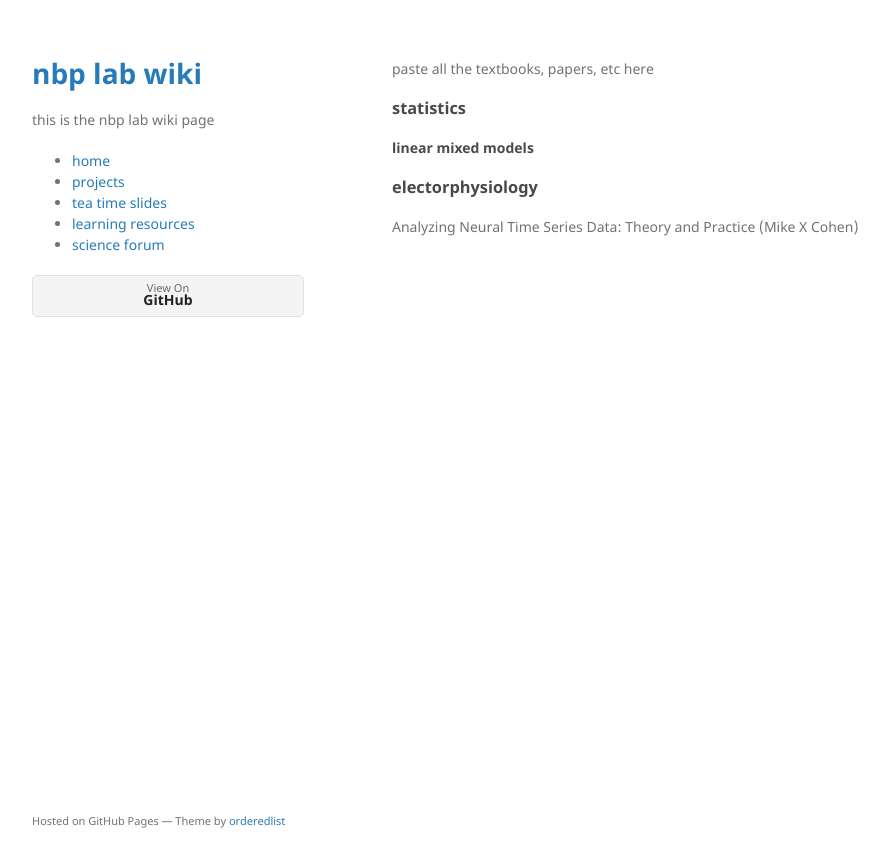
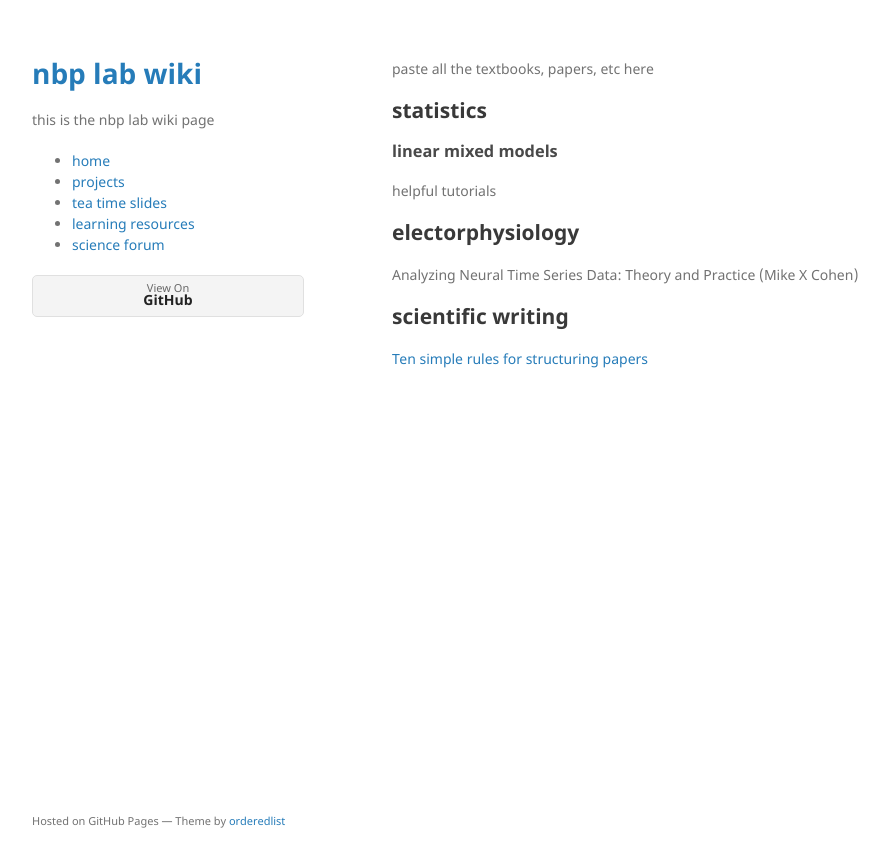
Before and after one commit to comco23/comco23.github.io, a Jekyll site: the page built from resources.md, in a window 1280 px wide. Shown: the top 867 px of the page, without its empty margins (178-1067 px from the left). Built offline with Jekyll 4.4.1, drawn with Linux system fonts in a browser that asks for light colours.

Commit message:
added more links to the resources

```diff
--- a/resources.md
+++ b/resources.md
@@ -5,10 +5,18 @@ title: "Useful resources"
 
 paste all the textbooks, papers, etc here
 
-### statistics
+## statistics
 
-#### linear mixed models
+### linear mixed models
 
-### electorphysiology
+helpful tutorials
+
+## electorphysiology
 
 Analyzing Neural Time Series Data: Theory and Practice (Mike X Cohen)
+
+## scientific writing
+
+[Ten simple rules for structuring papers]
+
+[Ten simple rules for structuring papers]: https://journals.plos.org/ploscompbiol/article?id=10.1371/journal.pcbi.1005619
```
